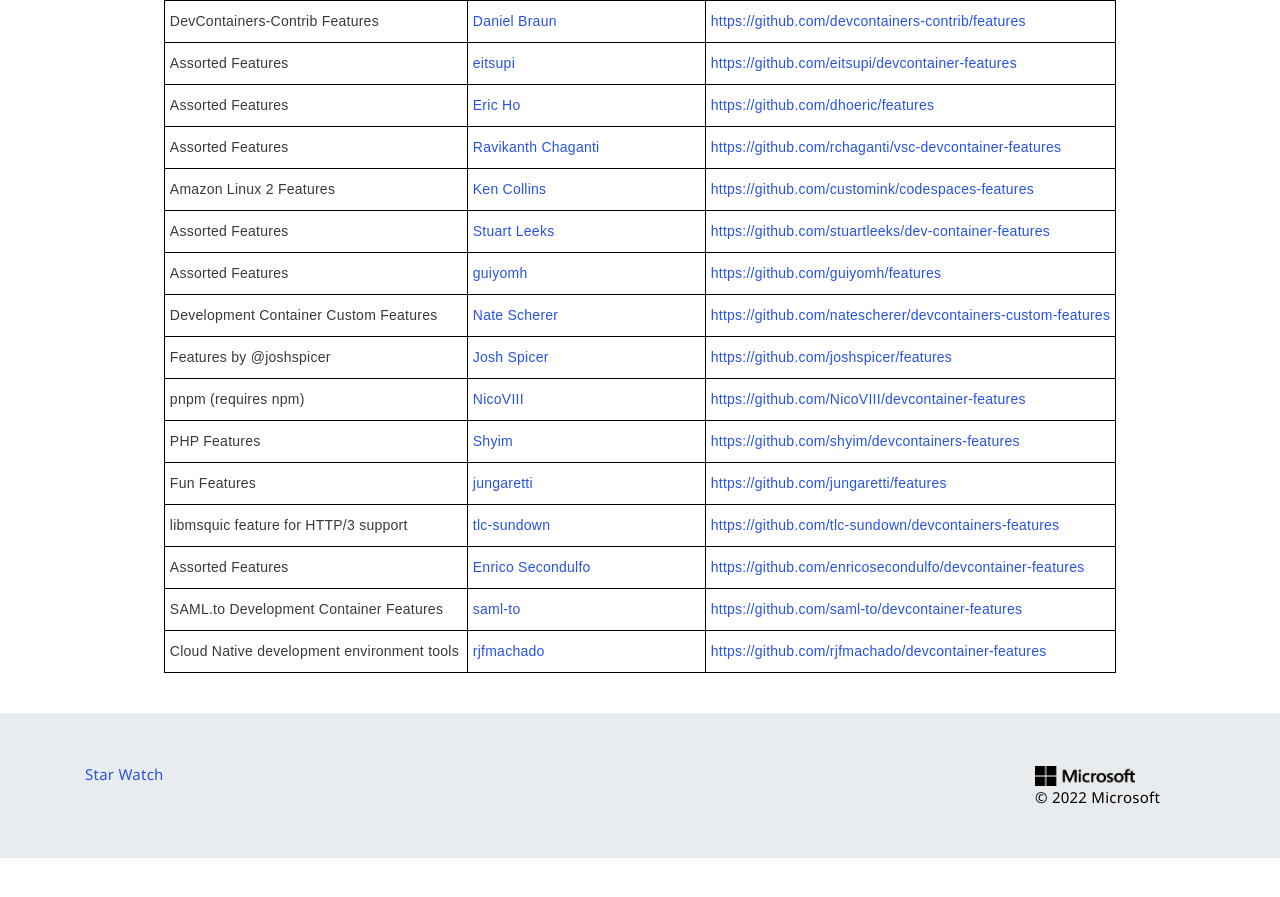
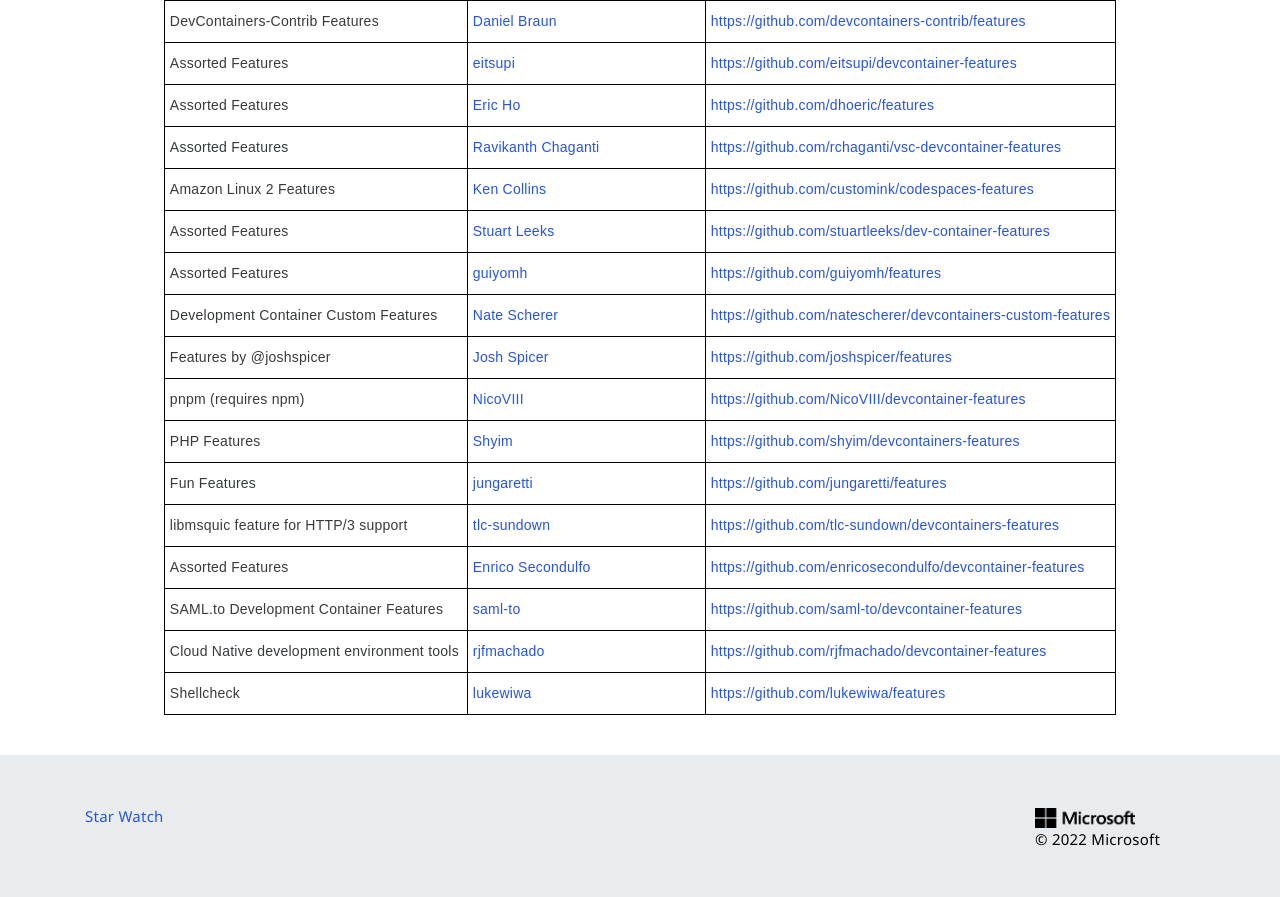
Before and after one commit to devcontainers/devcontainers.github.io, a Jekyll site: the page built from collections.html, in a window 1280 px wide and 900 px high, scrolled down 670 px. Shown: the top 897 px of the window. Built offline with Jekyll 4.4.1, drawn with Linux system fonts in a browser that asks for light colours; nearby versions of some CDN libraries; comment, search, counter and statistics services are not loaded; before the commit the page ends 1528 px from its top, so only the background shows below that.

Commit message:
Add shellcheck feature to the index

```diff
--- a/_data/collection-index.yml
+++ b/_data/collection-index.yml
@@ -118,3 +118,8 @@
   contact: https://github.com/rjfmachado/devcontainer-features/issues
   repository: https://github.com/rjfmachado/devcontainer-features
   ociReference: ghcr.io/rjfmachado/devcontainer-features
+- name: Shellcheck
+  maintainer: lukewiwa
+  contact: https://github.com/lukewiwa/features/issues
+  repository: https://github.com/lukewiwa/features
+  ociReference: ghcr.io/lukewiwa/features
```
